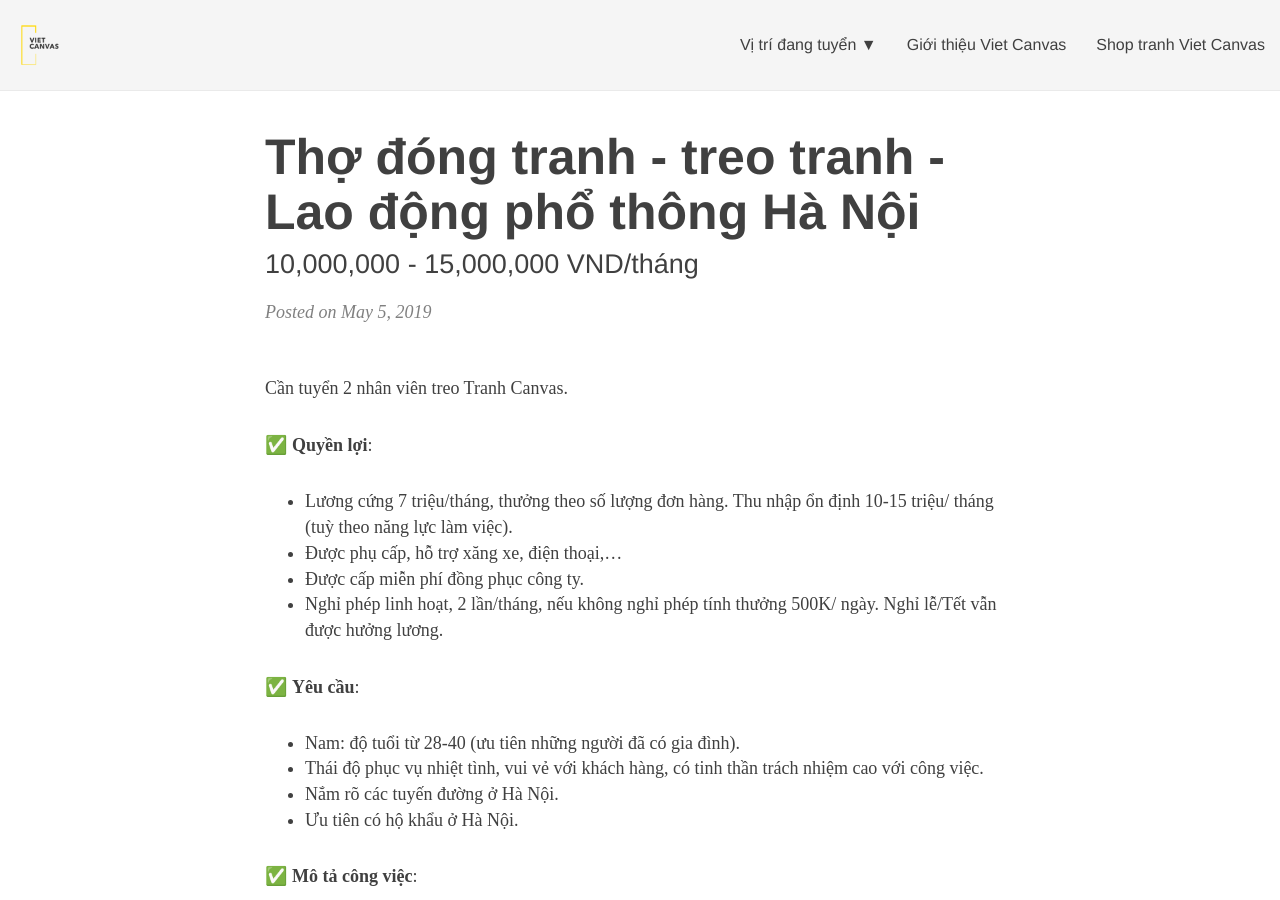
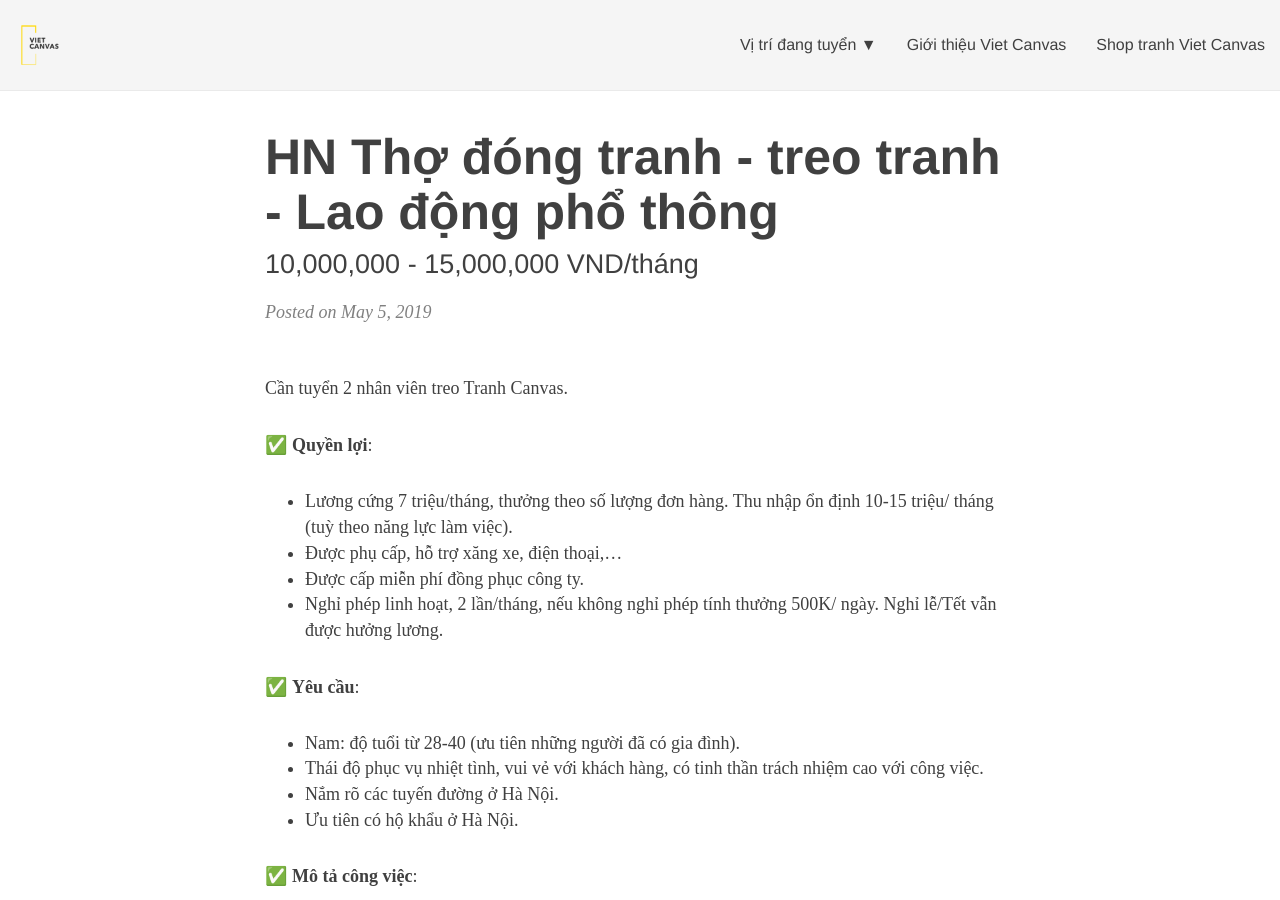
Before and after one commit to Tungtono/vc-jobs, a Jekyll site: the page built from _posts/2019-05-05-dong-treo-tranh-hn.md, in a window 1280 px wide and 900 px high. Built offline with Jekyll 4.4.1, drawn with Linux system fonts in a browser that asks for light colours; nearby versions of some CDN libraries; some web fonts are replaced.

Commit message:
no message

```diff
--- a/_posts/2019-05-05-dong-treo-tranh-hn.md
+++ b/_posts/2019-05-05-dong-treo-tranh-hn.md
@@ -1,6 +1,6 @@
 ---
 layout: post
-title: Thợ đóng tranh - treo tranh - Lao động phổ thông Hà Nội
+title: HN Thợ đóng tranh - treo tranh - Lao động phổ thông
 subtitle: 10,000,000 - 15,000,000 VND/tháng
 tags: [đóng tranh, treo tranh, lao động phổ thông, Hà Nội]
 commesát: true
```
